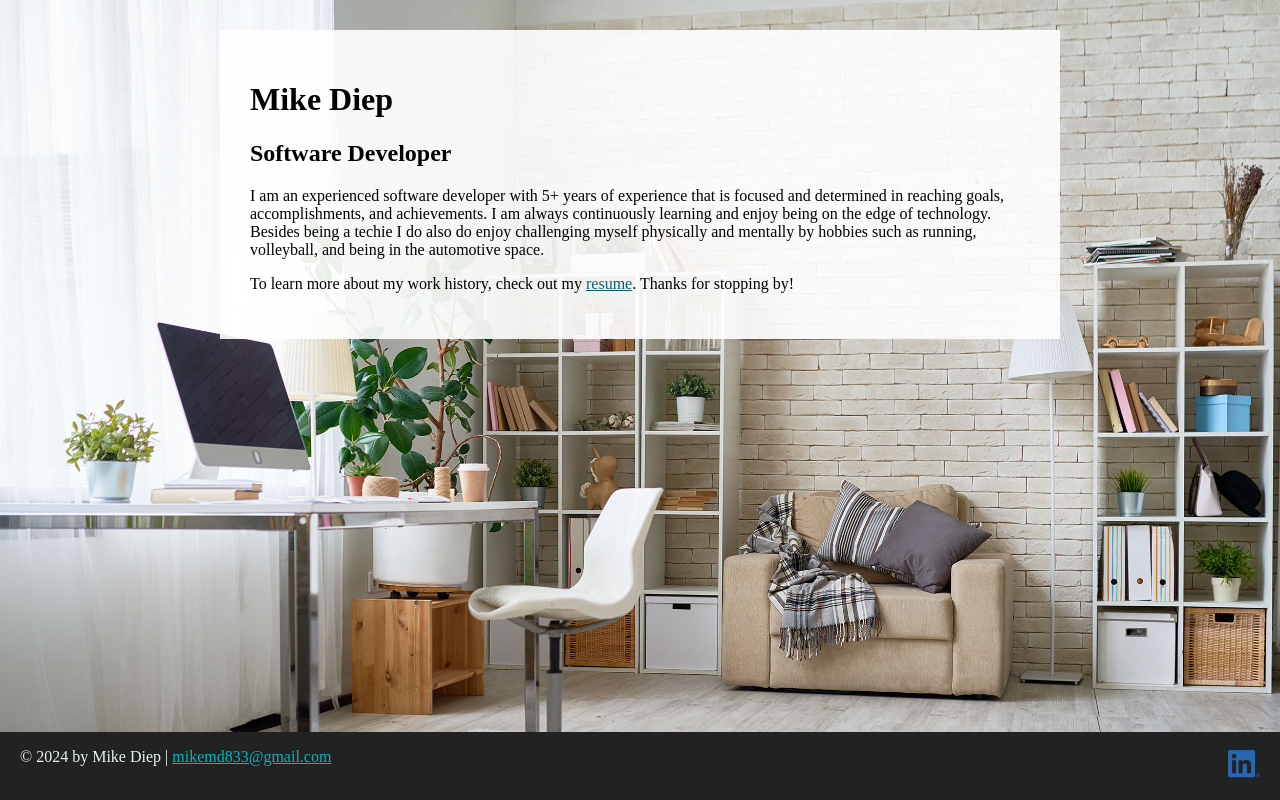
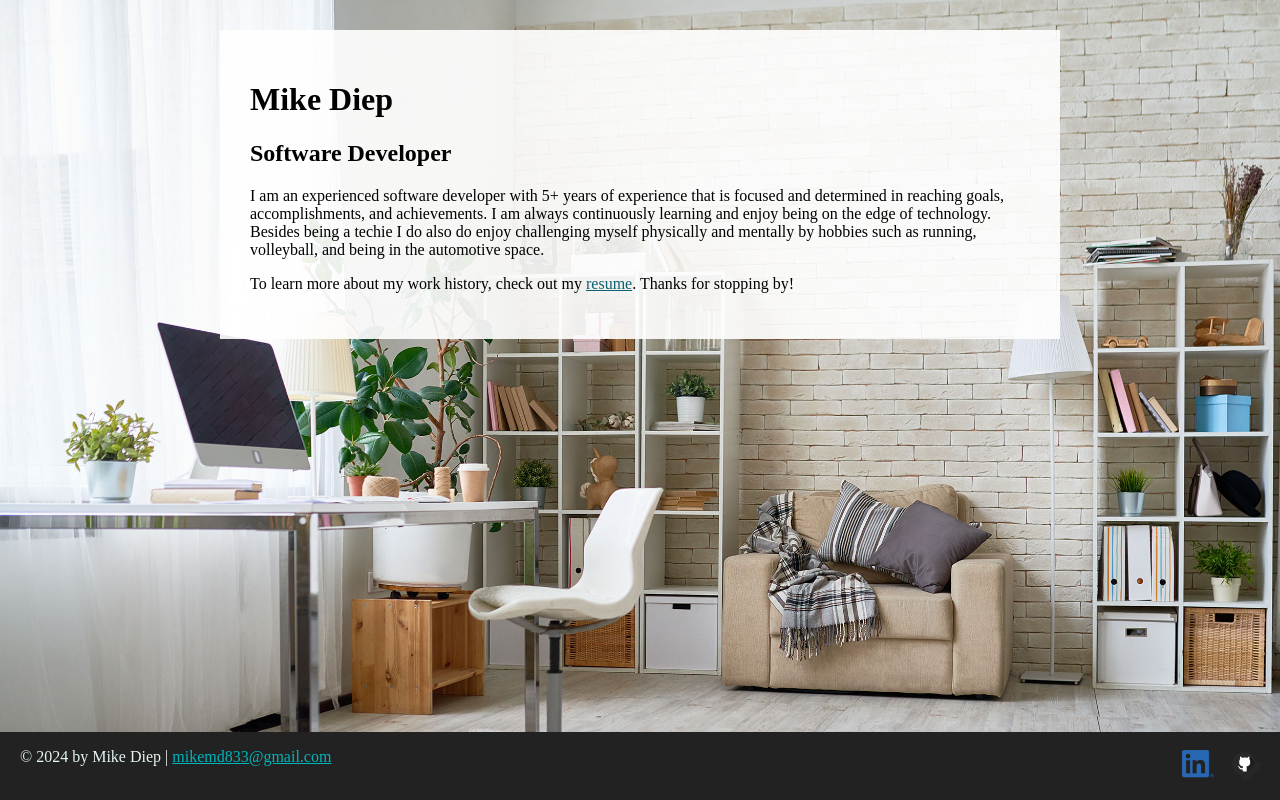
Before and after one commit to mikemd403/personal-website, a plain HTML site: page index.html in a window 1280 px wide. Drawn offline with Linux system fonts and the light colour scheme.

Commit message:
Added Github social link to footer

```diff
--- a/index.html
+++ b/index.html
@@ -39,6 +39,9 @@
         <li>
           <a href="https://www.linkedin.com/in/mike-diep-97069790/" target="_blank"><img src="images/icon-logo-linkedin.png" alt="My Linkedin"></a>
         </li>
+        <li>
+          <a href="https://github.com/mikemd403" target="_blank"><img src="images/icon-logo-github.png" alt="My Github"></a>
+        </li>
       </ul>
 
       <!-- End content edits here. -->
```
Also changed, not shown: resume.html (+3 -0 lines), images/icon-logo-github.png (added).
